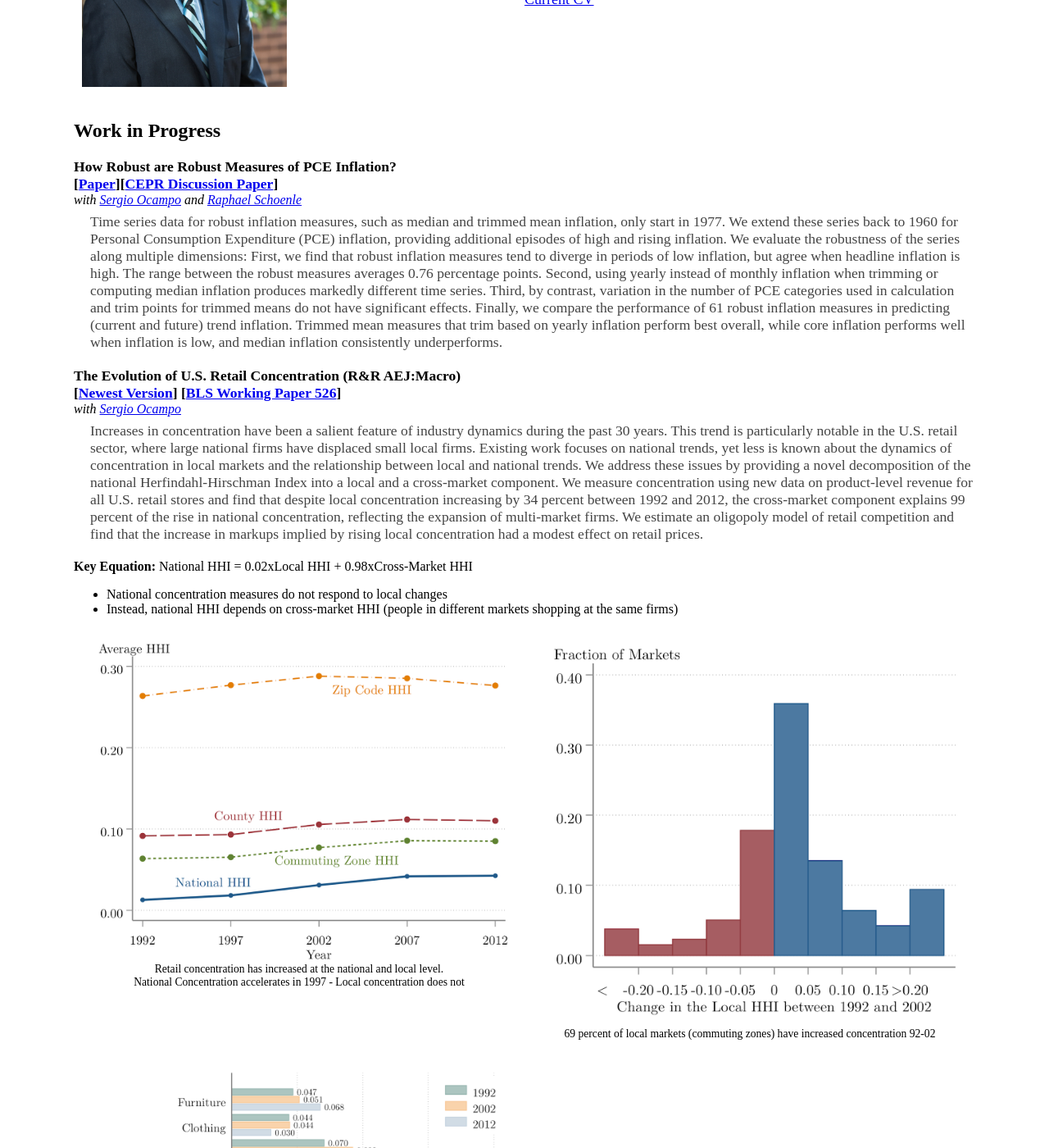
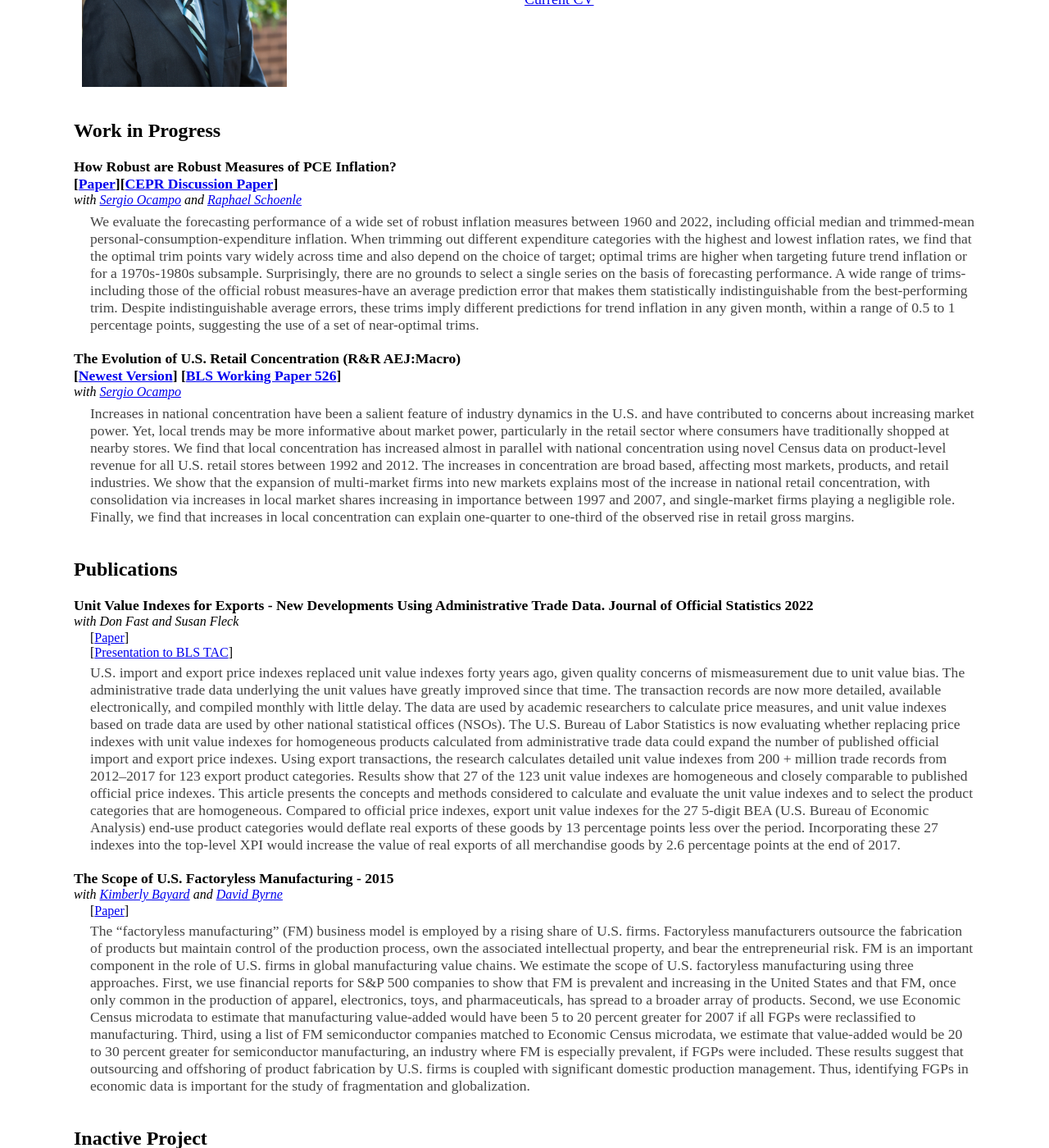
Before and after one commit to dominic-smith/dominic-smith.github.io, a Jekyll site: the page built from index.md, in a window 1280 px wide and 1400 px high, scrolled down 439 px. Shown: the whole window at 82% size. Built offline with Jekyll 4.4.1, drawn with Linux system fonts in a browser that asks for light colours; some of the changed text lies outside the part shown.

Commit message:
Update index.md

```diff
--- a/index.md
+++ b/index.md
@@ -38,44 +38,13 @@ layout: default
 
   <div class="paper">How Robust are Robust Measures of PCE Inflation? <br> [<a href="https://arxiv.org/pdf/2207.12494" rel="noopener noreferrer" target="_blank">Paper</a>][<a href="https://cepr.org/active/publications/discussion_papers/dp.php?dpno=17485" rel="noopener noreferrer" target="_blank">CEPR Discussion Paper</a>]</div>
                 <div class="coauthors"> with <a href="https://sites.google.com/site/sergiocampod" rel="noopener noreferrer" target="_blank">Sergio Ocampo</a> and <a href="https://people.brandeis.edu/~schoenle/" rel="noopener noreferrer" target="_blank">Raphael Schoenle</a> </div>
- <div class="summary">Time series data for robust inflation measures, such as median and trimmed mean inflation, only start in 1977. We extend these series back to 1960 for Personal Consumption Expenditure (PCE) inflation, providing additional episodes of high and rising inflation.  We evaluate the robustness of the series along multiple dimensions: First, we find that robust inflation measures tend to diverge in periods of low inflation, but agree when headline inflation is high. The range between the robust measures averages 0.76 percentage points. Second, using yearly instead of monthly inflation when trimming or computing median inflation produces markedly different time series.  Third, by contrast, variation in the number of PCE categories used in calculation and trim points for trimmed means do not have significant effects. Finally, we compare the performance of 61 robust inflation measures in predicting (current and future) trend inflation. Trimmed mean measures that trim based on yearly inflation perform best overall, while core inflation performs well when inflation is low, and median inflation consistently underperforms. </div>
+ <div class="summary">We evaluate the forecasting performance of a wide set of robust inflation measures between 1960 and 2022, including official median and trimmed-mean personal-consumption-expenditure inflation. When trimming out different expenditure categories with the highest and lowest inflation rates, we find that the optimal trim points vary widely across time and also depend on the choice of target; optimal trims are higher when targeting future trend inflation or for a 1970s-1980s subsample. Surprisingly, there are no grounds to select a single series on the basis of forecasting performance. A wide range of trims-including those of the official robust measures-have an average prediction error that makes them  statistically indistinguishable from the best-performing trim. Despite indistinguishable average errors, these trims imply different predictions for trend inflation in any given month, within a range of 0.5 to 1 percentage points, suggesting the use of a set of near-optimal trims.  </div>
 
                 <div class="paper">The Evolution of U.S. Retail Concentration (R&R AEJ:Macro) <br> [<a href="https://ocamp020.github.io/SO_Concentration.pdf" rel="noopener noreferrer" target="_blank">Newest Version</a>] [<a href="https://www.bls.gov/osmr/research-papers/2020/pdf/ec200080.pdf" rel="noopener noreferrer" target="_blank">BLS Working Paper 526</a>]</div>
                 <div class="coauthors"> with <a href="https://sites.google.com/site/sergiocampod" rel="noopener noreferrer" target="_blank">Sergio Ocampo</a> </div>
-                <div class="summary">Increases in concentration have been a salient feature of industry dynamics during the past 30 years. This trend is particularly notable in the U.S. retail sector, where large national firms have displaced small local firms. Existing work focuses on national trends, yet less is known about the dynamics of concentration in local markets and the relationship between local and national trends. We address these issues by providing a novel decomposition of the national Herfindahl-Hirschman Index into a local and a cross-market component.  We measure concentration using new data on product-level revenue for all U.S. retail stores and find that despite local concentration increasing by 34 percent between 1992 and 2012, the cross-market component explains 99 percent of the rise in national concentration, reflecting the expansion of multi-market firms. We estimate an oligopoly model of retail competition and find that the increase in markups implied by rising local concentration had a modest effect on retail prices.</div>
-<div class ="figures">
-<strong>Key Equation:</strong> National HHI = 0.02xLocal HHI + 0.98xCross-Market HHI
-<ul>
-<li>National concentration measures do not respond to local changes</li>
-<li>Instead, national HHI depends on cross-market HHI (people in different markets shopping at the same firms)</li>
-</ul>
-<div class="row">
-  <div class="column">
-    <figure>
-      <img src="{{site.baseurl}}/images/hhi.png" alt="HHI" >
-      <figcaption>Retail concentration has increased at the national and local level. <br>
-        National Concentration accelerates in 1997 - Local concentration does not
-      </figcaption>
-    </figure>
+                <div class="summary">Increases in national concentration have been a salient feature of industry dynamics in the U.S. and have contributed to concerns about increasing market power.
+Yet, local trends may be more informative about market power, particularly in the retail sector where consumers have traditionally shopped at nearby stores. We find that local concentration has increased almost in parallel with national concentration using novel Census data on product-level revenue for all U.S. retail stores between 1992 and 2012. The increases in concentration are broad based, affecting most markets, products, and retail industries. We show that the expansion of multi-market firms into new markets explains most of the increase in national retail concentration, with consolidation via increases in local market shares increasing in importance between 1997 and 2007, and single-market firms playing a negligible role. Finally, we find that increases in local concentration can explain one-quarter to one-third of the observed rise in retail gross margins.</div>
 
-  </div>
-  <div class="column">
-    <figure>
-      <img src="{{site.baseurl}}/images/distr.png" alt="HHI" >
-      <figcaption>69 percent of local markets (commuting zones) have increased concentration 92-02</figcaption>
-    </figure>
-  </div>
-</div>
-  <div class="row">
-  <div class="column">
-    <figure>
-      <img src="{{site.baseurl}}/images/prod.png" alt="HHI" id="special">
-      <figcaption>Increase in local concentration happens across products</figcaption>
-    </figure>
-  </div>
-
-</div>
-</div>
 
             <h2>Publications</h2>
                 <div class="paper">Unit Value Indexes for Exports - New Developments Using Administrative Trade Data. Journal of Official Statistics 2022</div>
```
